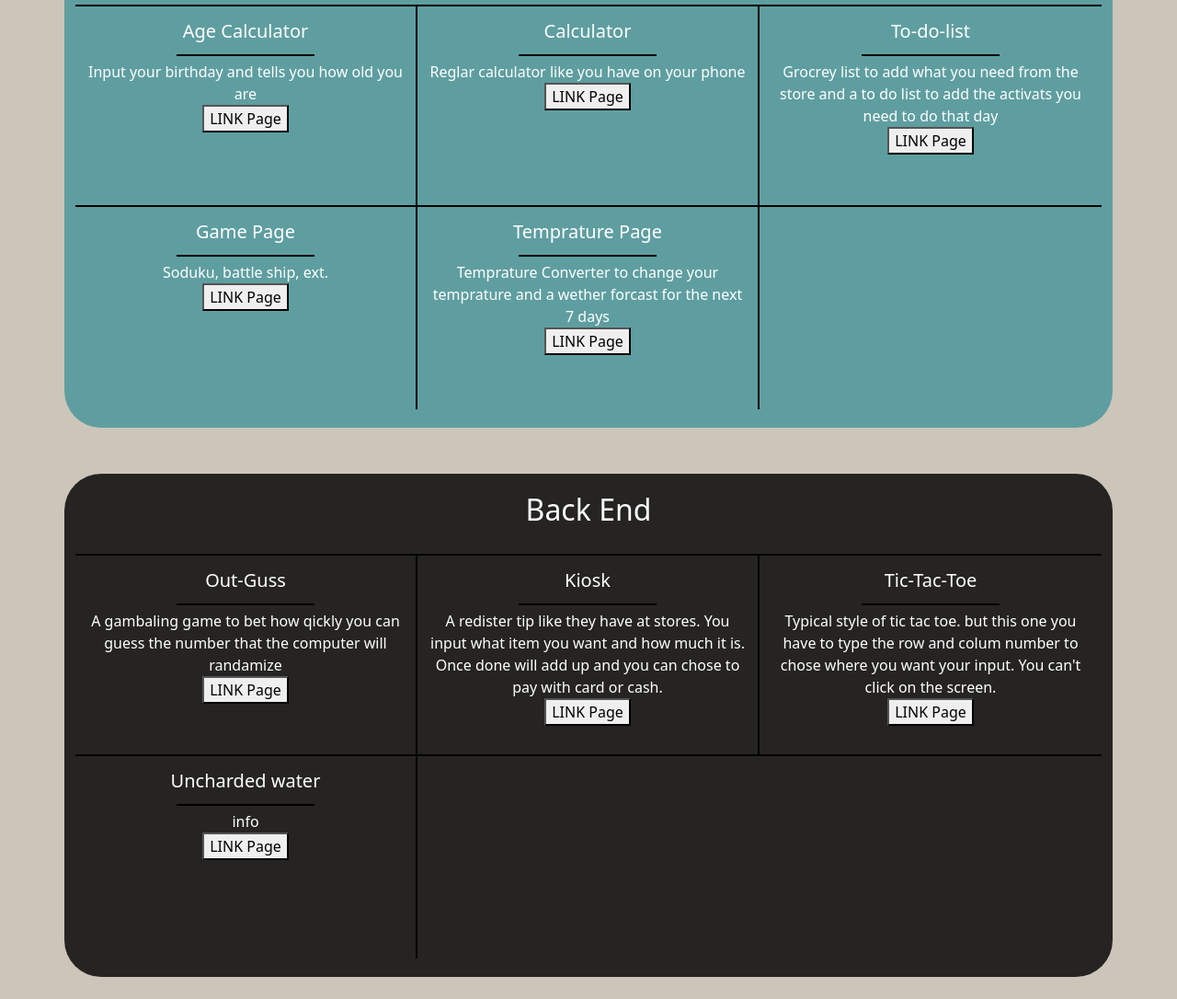
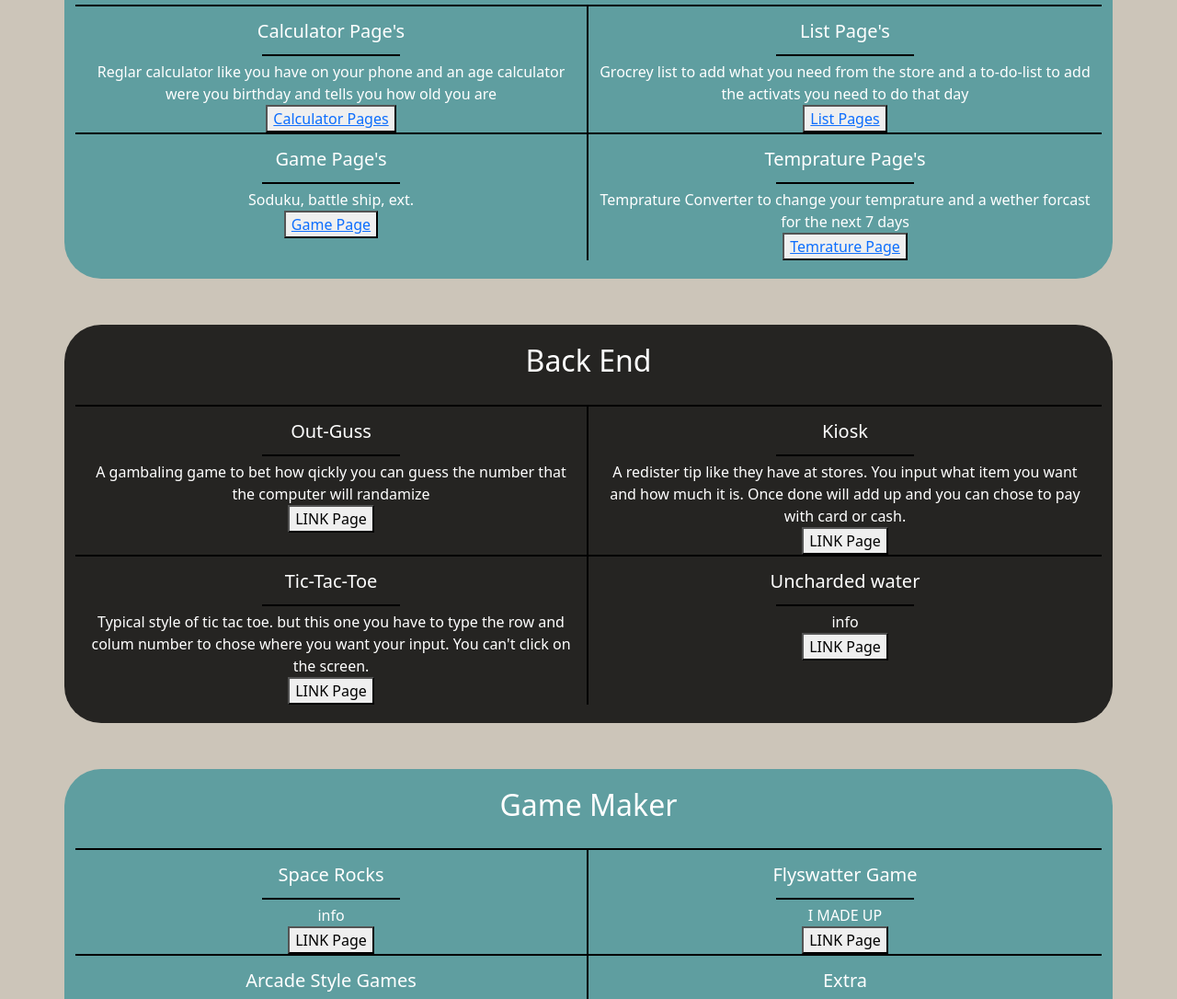
Before and after one commit to AdreKerr/Portfolio-WebSite-About-me, a plain HTML site: page html/ProjectPage.html in a window 1280 px wide. Shown: the part 197-1283 px from the top of the page at 92% size. Drawn offline with Linux system fonts and the light colour scheme.

Commit message:
Added Links to Pages

```diff
--- a/css/style.css
+++ b/css/style.css
@@ -127,18 +127,20 @@
     border-top: 2px solid black;
     border-bottom: 2px solid black;
     border-right: 2px solid black;
-    height: 220px;
 }
 #box2{
     border-top: 2px solid black;
     border-bottom: 2px solid black;
-    height: 220px;
 }
 #box3{
     border-right: 2px solid black;
-    height: 220px;
     margin-bottom: 20px;
 }
+#box4{
+    margin-bottom: 20px;
+}
+
+/* media for when it gets to small to only have bottom on 1,2,3 none on four */
 
 
 
--- a/html/ProjectPage.html
+++ b/html/ProjectPage.html
@@ -49,35 +49,29 @@
                     </div>
                     <div class="container">
                         <div class="row">
-                            <div id="box1" class="col-xs-12 col-sm-12 col-md-12 col-lg-4 col-xl-4">
-                                <h5>Age Calculator</h5>
+                            <div id="box1" class="col-xs-12 col-sm-12 col-md-6 col-lg-6 col-xl-6">
+                                <h5>Calculator Page's</h5>
                                 <div class="d"></div>
-                                <li>Input your birthday and tells you how old you are</li>
-                                <button>LINK Page</button>
+                                <li>Reglar calculator like you have on your phone and an age calculator were you birthday and tells you how old you are </li>
+                                <button><a href="file:///C:/Users/MCA-9/Documents/GitHub/JavaScript%20Code/Main%20Projects/Calculator%20Pages/HomePage.html">Calculator Pages</a></button>
                             </div>
-                            <div id="box1" class="col-xs-12 col-sm-12 col-md-12 col-lg-4 col-xl-4">
-                                <h5>Calculator</h5>
+                            <div id="box2" class="col-xs-12 col-sm-12 col-md-6 col-lg-6 col-xl-6">
+                                <h5>List Page's</h5>
                                 <div class="d"></div>
-                                <li>Reglar calculator like you have on your phone</li>
-                                <button>LINK Page</button>
+                                <li>Grocrey list to add what you need from the store and a to-do-list to add the activats you need to do that day</li>
+                                <button><a href="https://adrekerr.github.io/To-Do-List/html/">List Pages</a></button>
                             </div>
-                            <div id="box2" class="col-xs-12 col-sm-12 col-md-12 col-lg-4 col-xl-4">
-                                <h5>To-do-list</h5>
-                                <div class="d"></div>
-                                <li>Grocrey list to add what you need from the store and a to do list to add the activats you need to do that day</li>
-                                <button>LINK Page</button>
-                            </div>
-                            <div id="box3" class="col-xs-12 col-sm-12 col-md-12 col-lg-4 col-xl-4">
-                                <h5>Game Page</h5>
+                            <div id="box3" class="col-xs-12 col-sm-12 col-md-6 col-lg-6 col-xl-6">
+                                <h5>Game Page's</h5>
                                 <div class="d"></div>
                                 <li>Soduku, battle ship, ext.</li>
-                                <button>LINK Page</button>
+                                <button><a href="file:///C:/Users/MCA-9/Documents/GitHub/JavaScript%20Code/Main%20Projects/JavaScript-Games/Games%20Home%20Page/GameHomePage.html">Game Page</a></button>
                             </div>
-                            <div id="box3" class="col-xs-12 col-sm-12 col-md-12 col-lg-4 col-xl-4">
-                                <h5>Temprature Page</h5>
+                            <div id="box4" class="col-xs-12 col-sm-12 col-md-6 col-lg-6 col-xl-6">
+                                <h5>Temprature Page's</h5>
                                 <div class="d"></div>
                                 <li>Temprature Converter to change your temprature and a wether forcast for the next 7 days</li>
-                                <button>LINK Page</button>
+                                <button><a href="https://adrekerr.github.io/Temp-Converter-in-JavaScript/html/homePage.html">Temrature Page</a></button>
                             </div>
                         </div><!-- end row -->
                     </div><!-- end container -->
@@ -89,25 +83,25 @@
                     </div>
                     <div class="container">
                         <div class="row">
-                            <div id="box1" class="col-xs-12 col-sm-12 col-md-12 col-lg-4 col-xl-4">
+                            <div id="box1" class="col-xs-12 col-sm-12 col-md-6 col-lg-6 col-xl-6">
                                 <h5>Out-Guss</h5>
                                 <div class="d"></div>
                                 <li>A gambaling game to bet how qickly you can guess the number that the computer will randamize</li>
                                 <button>LINK Page</button>
                             </div>
-                            <div id="box1" class="col-xs-12 col-sm-12 col-md-12 col-lg-4 col-xl-4">
+                            <div id="box2" class="col-xs-12 col-sm-12 col-md-6 col-lg-6 col-xl-6">
                                 <h5>Kiosk</h5>
                                 <div class="d"></div>
                                 <li>A redister tip like they have at stores. You input what item you want and how much it is. Once done will add up and you can chose to pay with card or cash.</li>
                                 <button>LINK Page</button>
                             </div>
-                            <div id="box2" class="col-xs-12 col-sm-12 col-md-12 col-lg-4 col-xl-4">
+                            <div id="box3" class="col-xs-12 col-sm-12 col-md-6 col-lg-6 col-xl-6">
                                 <h5>Tic-Tac-Toe</h5>
                                 <div class="d"></div>
                                 <li>Typical style of tic tac toe. but this one you have to type the row and colum number to chose where you want your input. You can't click on the screen.</li>
                                 <button>LINK Page</button>
                             </div>
-                            <div id="box3" class="col-xs-12 col-sm-12 col-md-12 col-lg-4 col-xl-4">
+                            <div id="box4" class="col-xs-12 col-sm-12 col-md-6 col-lg-6 col-xl-6">
                                 <h5>Uncharded water</h5>
                                 <div class="d"></div>
                                 <li>info</li>
@@ -123,25 +117,25 @@
                     </div>
                     <div class="container">
                         <div class="row">
-                            <div id="box1" class="col-xs-12 col-sm-12 col-md-12 col-lg-4 col-xl-4">
+                            <div id="box1" class="col-xs-12 col-sm-12 col-md-6 col-lg-6 col-xl-6">
                                 <h5>Space Rocks</h5>
                                 <div class="d"></div>
                                 <li>info</li>
                                 <button>LINK Page</button>
                             </div>
-                            <div id="box1" class="col-xs-12 col-sm-12 col-md-12 col-lg-4 col-xl-4">
+                            <div id="box2" class="col-xs-12 col-sm-12 col-md-6 col-lg-6 col-xl-6">
                                 <h5>Flyswatter Game</h5>
                                 <div class="d"></div>
                                 <li>I MADE UP</li>
                                 <button>LINK Page</button>
                             </div>
-                            <div id="box2" class="col-xs-12 col-sm-12 col-md-12 col-lg-4 col-xl-4">
+                            <div id="box3" class="col-xs-12 col-sm-12 col-md-6 col-lg-6 col-xl-6">
                                 <h5>Arcade Style Games</h5>
                                 <div class="d"></div>
                                 <li>info</li>
                                 <button>LINK Page</button>
                             </div>
-                            <div id="box3" class="col-xs-12 col-sm-12 col-md-12 col-lg-4 col-xl-4">
+                            <div id="box4" class="col-xs-12 col-sm-12 col-md-6 col-lg-6 col-xl-6">
                                 <h5>Extra</h5>
                                 <div class="d"></div>
                                 <li>info</li>
@@ -161,8 +155,8 @@
                     <div class="col-xl-10 col-lg-9 col-md-9 col-sm-12 col-xs-12"></div>
                     <div class="col-xl-2 col-lg-3 col-md-3 col-sm-12 col-xs-12 row">
                         <div class="space2 col-12"></div>
-                        <a class="col-6" href="#">GitHub</a>
-                        <a class="col-6" href="#">LinkedIn</a>
+                        <a class="col-6" href="https://github.com/">GitHub</a>
+                        <a class="col-6" href="https://www.linkedin.com/in/adreauna-kerr-b6668731b/">LinkedIn</a>
                         <div class="space2 col-12"></div>
                     </div>
 
```
Also changed, not shown: html/AboutMe.html (+2 -2 lines), html/HomePage.html (+2 -2 lines).
